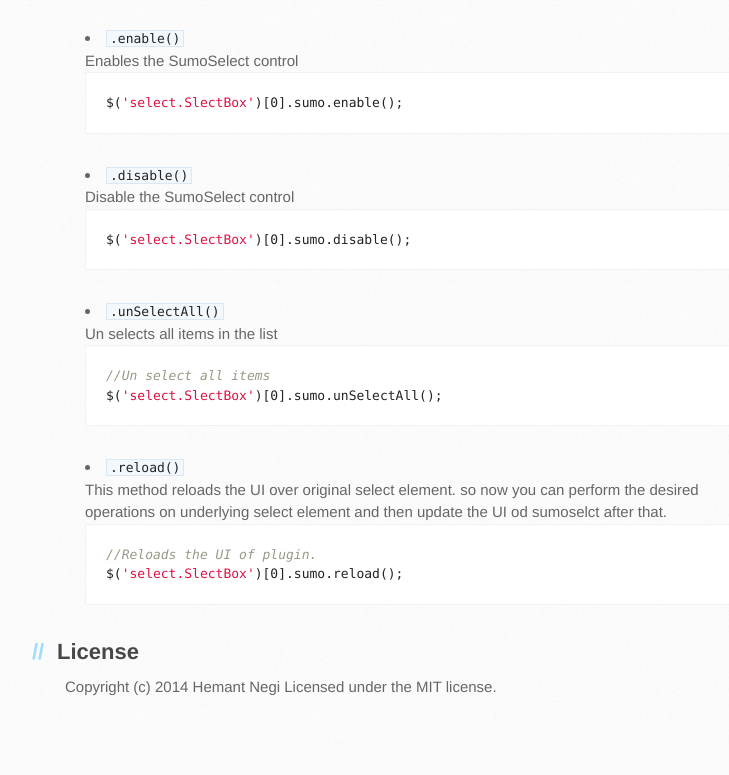
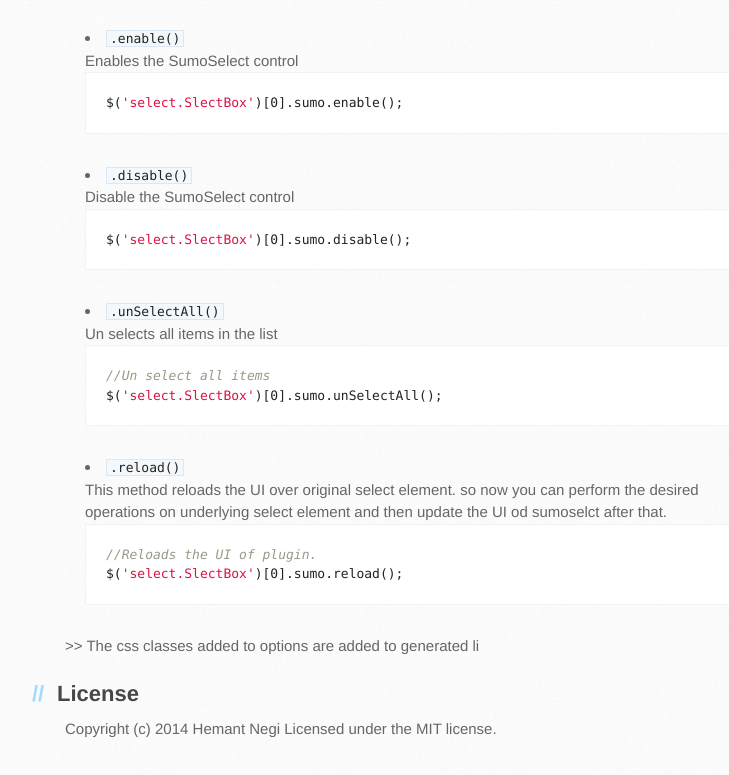
Before and after one commit to HemantNegi/jquery.sumoselect, a plain HTML site: page index.html in a window 1280 px wide. Shown: the part 5882-6657 px from the top of the page, without its empty margins (105-834 px from the left). Before the commit the page ends 6623 px from the top, so only its background shows below. Drawn offline with Linux system fonts and the light colour scheme.

Commit message:
missed doc

```diff
--- a/index.html
+++ b/index.html
@@ -506,6 +506,8 @@ console.log( <span class="nx">$</span>(<span class="s1">'select.SlectBox'</span>
 
 </ul>
 
+<p>>> The css classes added to options are added to generated li</p>
+
 <script async src="//pagead2.googlesyndication.com/pagead/js/adsbygoogle.js"></script>
 <!-- comments above ad -->
 <ins class="adsbygoogle"
```
